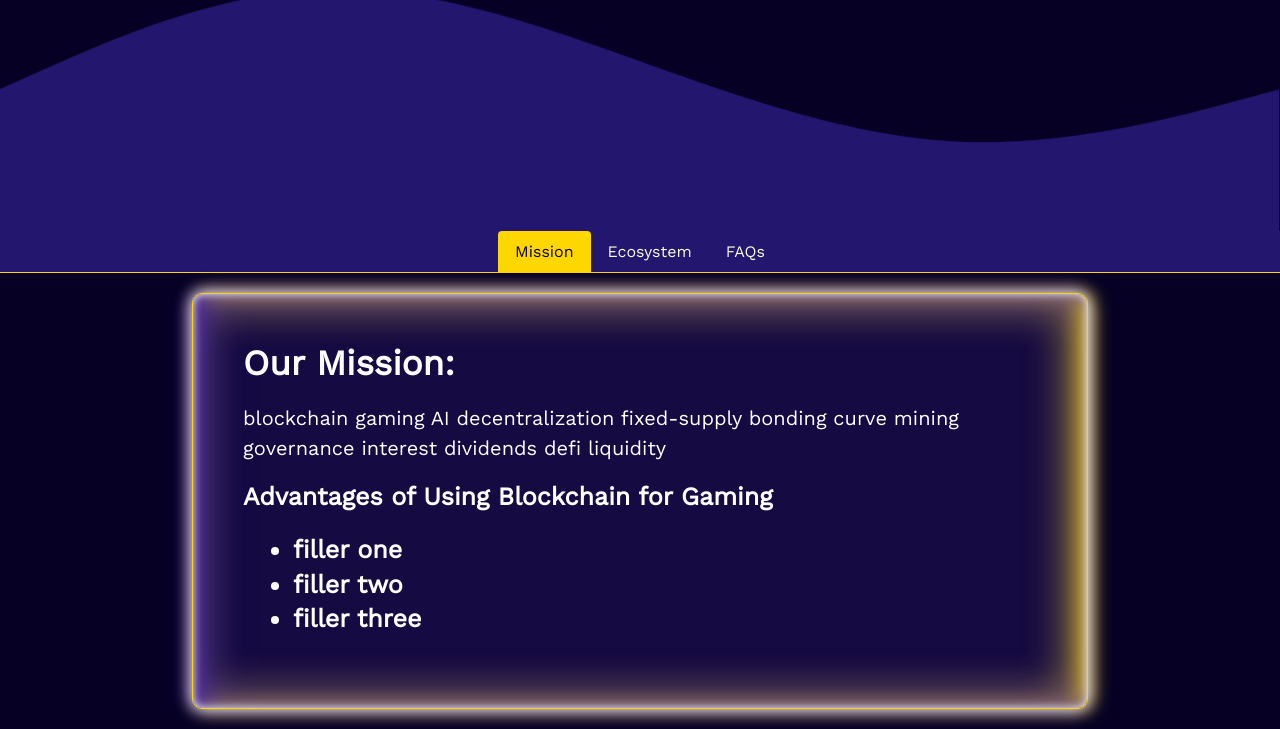
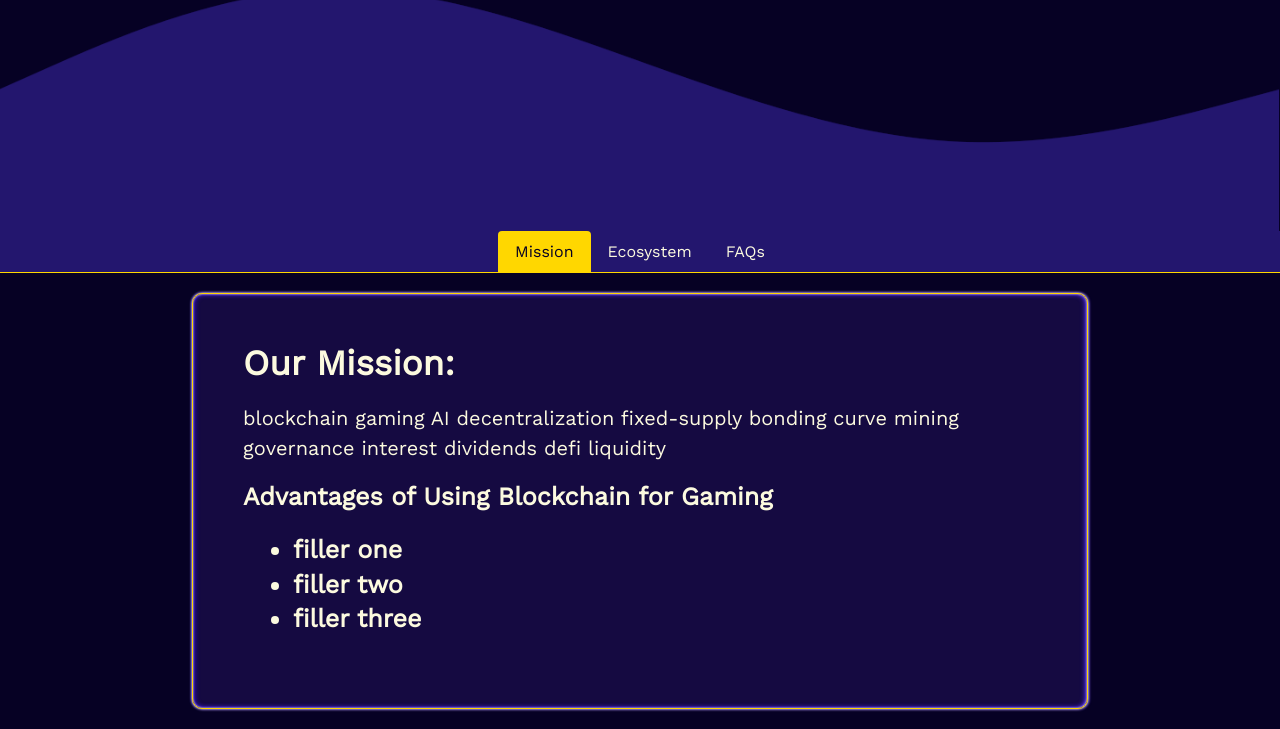
Before and after one commit to carp-di3m/KOIDAO, a website: page main/index.html in a window 1280 px wide. Shown: the part 578-1307 px from the top of the page. Drawn offline with nearby package versions, Linux system fonts and the light colour scheme; a web font is replaced by a local one.

Commit message:
turned down the glow effects a lot

```diff
--- a/main/style/_homepage.scss
+++ b/main/style/_homepage.scss
@@ -70,9 +70,9 @@ a.koi-header-logo {
     background-color: $light-violet-translucent;
     padding: 50px;
     width: 70%;
-    color: white;
+    color: $white-gold;
     h2, li, h4 {
-        color: white;
+        color: $white-gold;
     }
 }
 
@@ -94,31 +94,29 @@ a.koi-header-logo {
 }
 @-webkit-keyframes neon {
     from {
-        text-shadow: 0 0 2px $light-violet, 0 0 5px #fff1a3, 0 0 7px #150A41,
-      0 0 9px #FFDD1B, 0 0 11px rgb(50, 0, 250)
+        text-shadow: 0 0 1px $light-violet, 0 0 2px #fff1a3, 0 0 3px #150A41
 
     }
     to {
-        text-shadow: 0 0 2px $light-violet, 0 0 6px #fff1a3, 0 0 7px #150A41,
-        0 0 9px #FFDD1B, 0 0 11px rgb(51, 0, 255)
+        text-shadow: 0 0 2px $light-violet, 0 0 3px #fff1a3, 0 0 4px #150A41
     }
   }
 
 .golden-glow {
     color:  $gold;
-    animation: neon 1.5s ease-in-out infinite;
+    animation: neon 8s ease-in-out infinite;
 
 }
 
 .border-glow {
     box-shadow:
-        inset 0 0 10px #fff,      /* inner white */
-        inset 5px 0 20px #3011b0,   /* inner left magenta short */
-        inset -5px 0 20px #ffe100,  /* inner right cyan short */
-        inset 7px 0 50px #3011b0,  /* inner left magenta broad */
-        inset -7px 0 50px #ffe100, /* inner right cyan broad */
-        0 0 15px #fff,            /* outer white */
-        -3px 0 20px #3011b0,        /* outer left magenta */
-        3px 0 20px #ffe100;         /* outer right cyan */
+        inset 0 0 2px #fff,      /* inner white */
+        inset 1px 0 2px #3011b0,   /* inner left magenta short */
+        inset -1px 0 3px #4f2ed3,  /* inner right cyan short */
+        inset 2px 0 5px #3011b0,  /* inner left magenta broad */
+        inset -2px 0 5px #4f2ed3, /* inner right cyan broad */
+        0 0 3px #fff,            /* outer white */
+        -1px 0 2px #3011b0,        /* outer left magenta */
+        1px 0 3px #4f2ed3;         /* outer right cyan */
 
 }
```
Also changed, not shown: main/index.html (+4 -28 lines), main/style/style.css, 1 other file.
